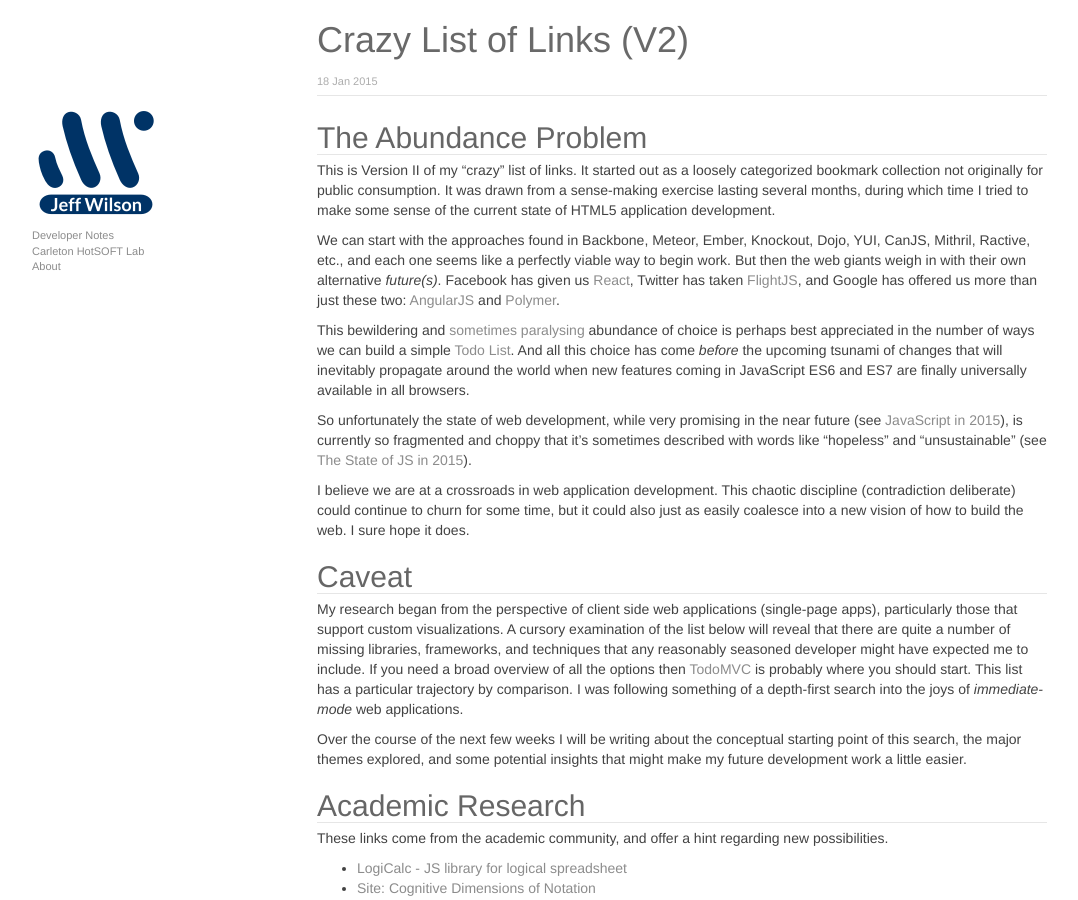
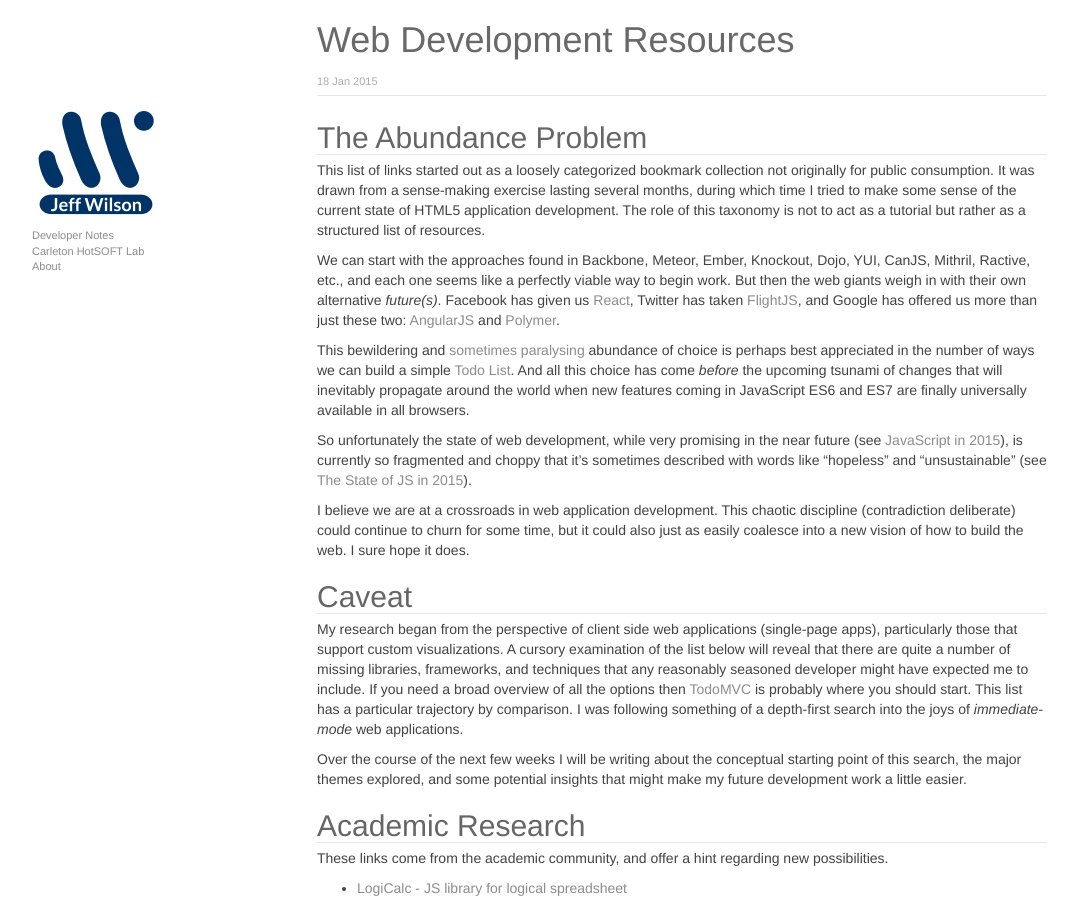
Before and after one commit to rjpw/rjpw.github.io, a Jekyll site: the page built from _posts/2015-1-18-First.md, in a window 1280 px wide and 900 px high. Shown: the whole window, without its empty margins (53-1131 px from the left). Built offline with Jekyll 4.4.1, drawn with Linux system fonts in a browser that asks for light colours; nearby versions of some CDN libraries; some of the changed text lies outside the part shown.

Commit message:
Changes to list of links

```diff
--- a/_posts/2015-1-18-First.md
+++ b/_posts/2015-1-18-First.md
@@ -1,11 +1,11 @@
 ---
-title: Crazy List of Links (V2)
+title: Web Development Resources
 layout: post
 ---
 
 ## The Abundance Problem
 
-This is Version II of my "crazy" list of links. It started out as a loosely categorized bookmark collection not originally for public consumption. It was drawn from a sense-making exercise lasting several months, during which time I tried to make some sense of the current state of HTML5 application development.
+This list of links started out as a loosely categorized bookmark collection not originally for public consumption. It was drawn from a sense-making exercise lasting several months, during which time I tried to make some sense of the current state of HTML5 application development. The role of this taxonomy is not to act as a tutorial but rather as a structured list of resources.
 
 We can start with the approaches found in Backbone, Meteor, Ember, Knockout, Dojo, YUI, CanJS, Mithril, Ractive, etc., and each one seems like a perfectly viable way to begin work. But then the web giants weigh in with their own alternative *future(s)*. Facebook has given us [React](http://facebook.github.io/react/), Twitter has taken [FlightJS](http://flightjs.github.io/), and Google has offered us more than just these two: [AngularJS](https://angularjs.org/) and [Polymer](https://www.polymer-project.org/0.5/).
 
@@ -134,6 +134,8 @@
 
 * [Webpack](http://webpack.github.io/docs/)
 * [Bootstrap-Webpack](https://github.com/bline/bootstrap-webpack)
+
+Beyond this point the links are simply grouped without much comment. They do have value in the larger scope of web development in general, but they address such a variety of issues that they can no longer be considered central to the larger point of this blog. We may end up drawing from these links in future posts, and the list itself may grow and change.
 
 ## Server-Side Events
 
```
